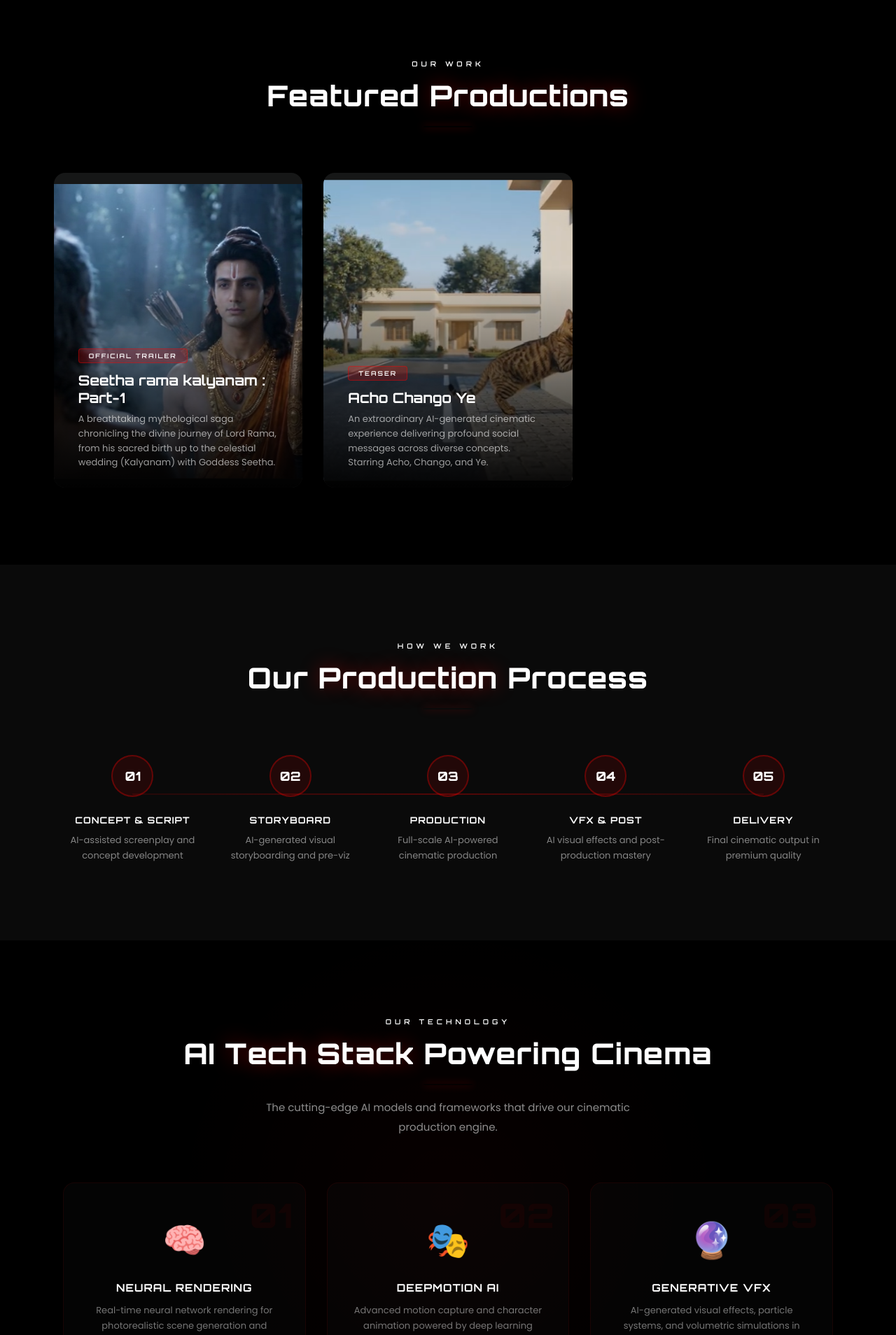
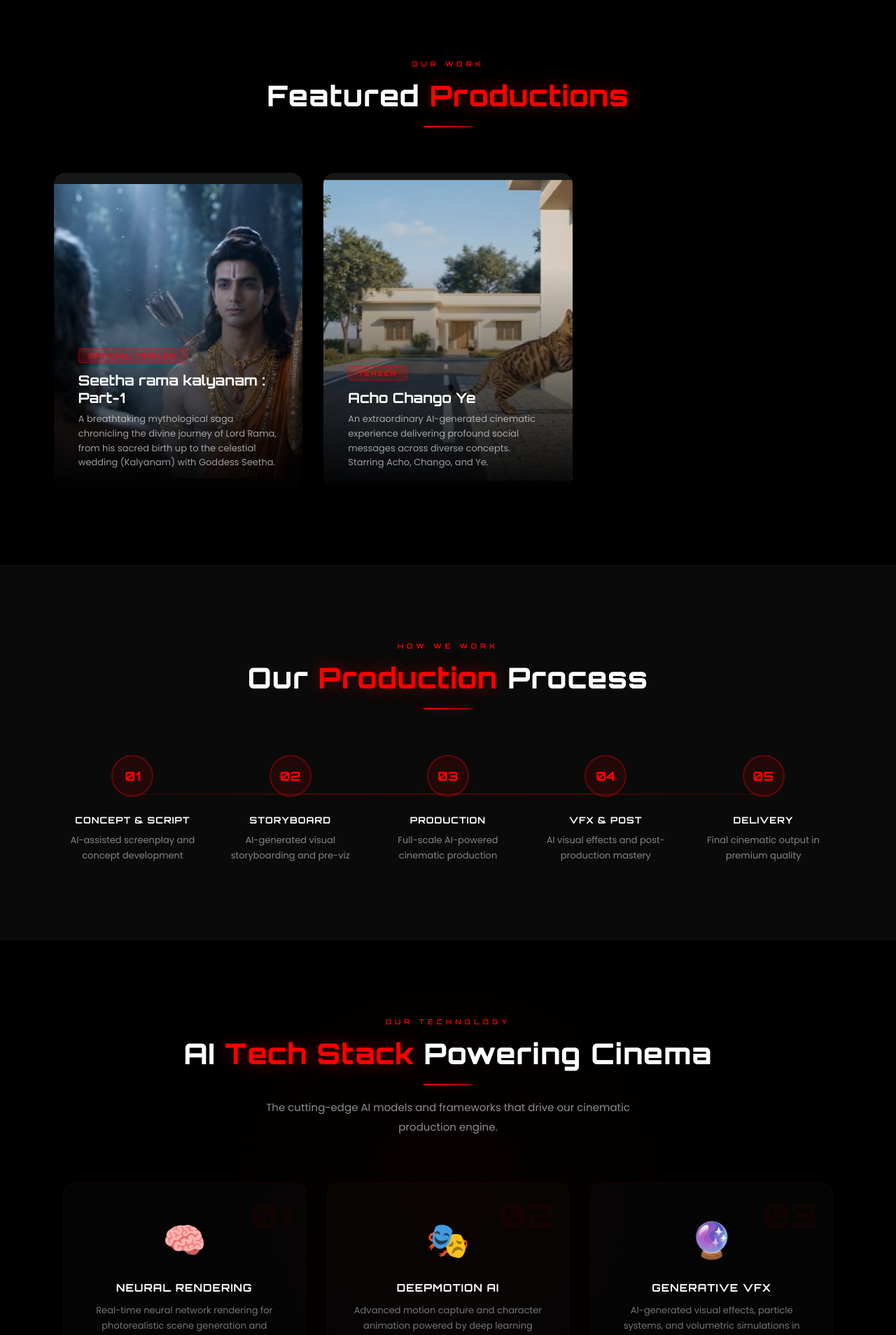
Before and after one commit to vanixuniversal-cmyk/vanixstudio, a PHP site: page / in a window 1280 px wide. Shown: the part 3491-5399 px from the top of the page at 70% size. Run offline with PHP 8.4, Linux system fonts and the light colour scheme.

Commit message:
Fix circular CSS custom properties for Crimson theme

```diff
--- a/css/main.css
+++ b/css/main.css
@@ -11,11 +11,11 @@
     --bg-card: rgba(255, 255, 255, 0.02);
     --bg-card-hover: rgba(var(--primary-rgb), 0.03);
 
-    --primary: var(--primary);
+    --primary: #ff0000;
     --primary-glow: rgba(var(--primary-rgb), 0.4);
     --primary-glow-heavy: rgba(var(--primary-rgb), 0.6);
     --primary-gradient: linear-gradient(135deg, var(--primary), var(--primary-dark));
-    --primary-dark: var(--primary-dark);
+    --primary-dark: #8b0000;
 
     --text-white: #ffffff;
     --text-muted: rgba(255, 255, 255, 0.55);
@@ -1234,11 +1234,11 @@
 :root, body.theme-crimson {
     --primary-rgb: 255, 0, 0;
     --primary-dark-rgb: 139, 0, 0;
-    --primary: var(--primary);
+    --primary: #ff0000;
     --primary-glow: rgba(var(--primary-rgb), 0.4);
     --primary-glow-heavy: rgba(var(--primary-rgb), 0.6);
     --primary-gradient: linear-gradient(135deg, var(--primary), var(--primary-dark));
-    --primary-dark: var(--primary-dark);
+    --primary-dark: #8b0000;
     --border-color: rgba(var(--primary-rgb), 0.1);
     --border-hover: rgba(var(--primary-rgb), 0.25);
     --bg-card-hover: rgba(var(--primary-rgb), 0.03);
```
